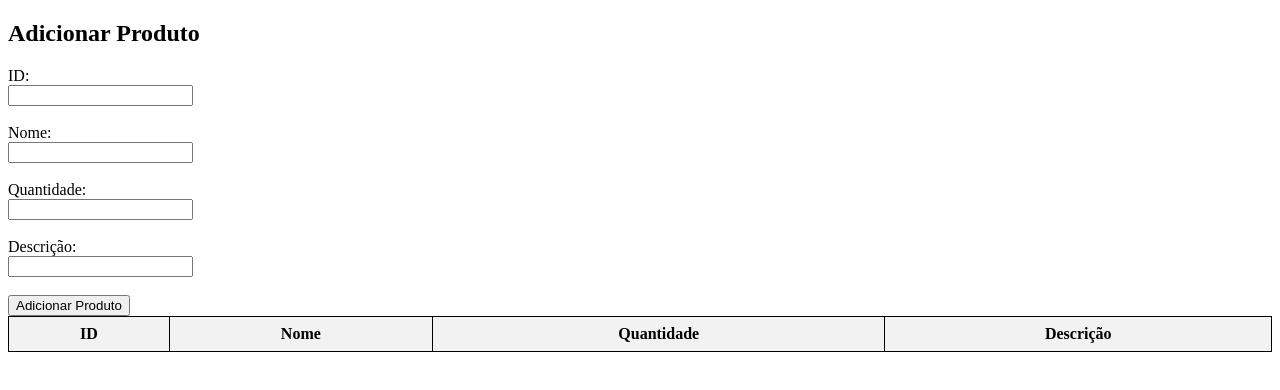
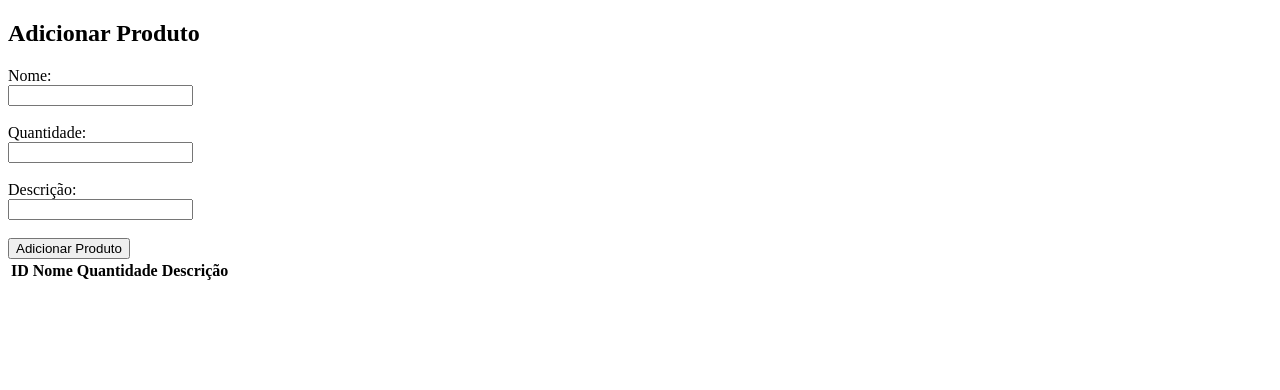
Before and after one commit to Thomas918ops/Produtos, a plain HTML site: page Produto/index.html in a window 1280 px wide. Drawn offline with Linux system fonts and the light colour scheme.

Commit message:
Update index.html

```diff
--- a/Produto/index.html
+++ b/Produto/index.html
@@ -5,29 +5,11 @@
     <meta http-equiv="X-UA-Compatible" content="IE=edge">
     <meta name="viewport" content="width=device-width, initial-scale=1.0">
     <title>Produtos Observados</title>
-    <style>
-        table{
-            width: 100%;
-            border-collapse: collapse;
-        }
-        table, th, td{
-            border: 1px solid black;
-        }
-        th, td{
-            padding: 8px;
-            text-align: center;
-        }
-        th{
-            background-color: #f2f2f2
-        }
-    </style>
 </head>
-
 <body>
     <h2>Adicionar Produto</h2>
+    <div class="container">
         <form id="formProduto">
-        <label for="id">ID:</label><br>
-        <input type="number" id="id" required><br><br>
             <label for="nome">Nome:</label><br>
             <input type="text" id="nome" required><br><br>
             <label for="quantidade">Quantidade:</label><br>
@@ -36,6 +18,7 @@
             <input type="text" id="descricao" required><br><br>
             <button type="submit">Adicionar Produto</button>
         </form>
+
         <table class="table">
             <thead>
                     <tr>
@@ -46,7 +29,10 @@
                 </tr>
             </thead>
             <tbody>
+
+            </tbody>
         </table>
+    </div>
     <script src="script.js"></script>
 </body>
 </html>
```
Lines whose indentation alone changed are shown as unchanged.
